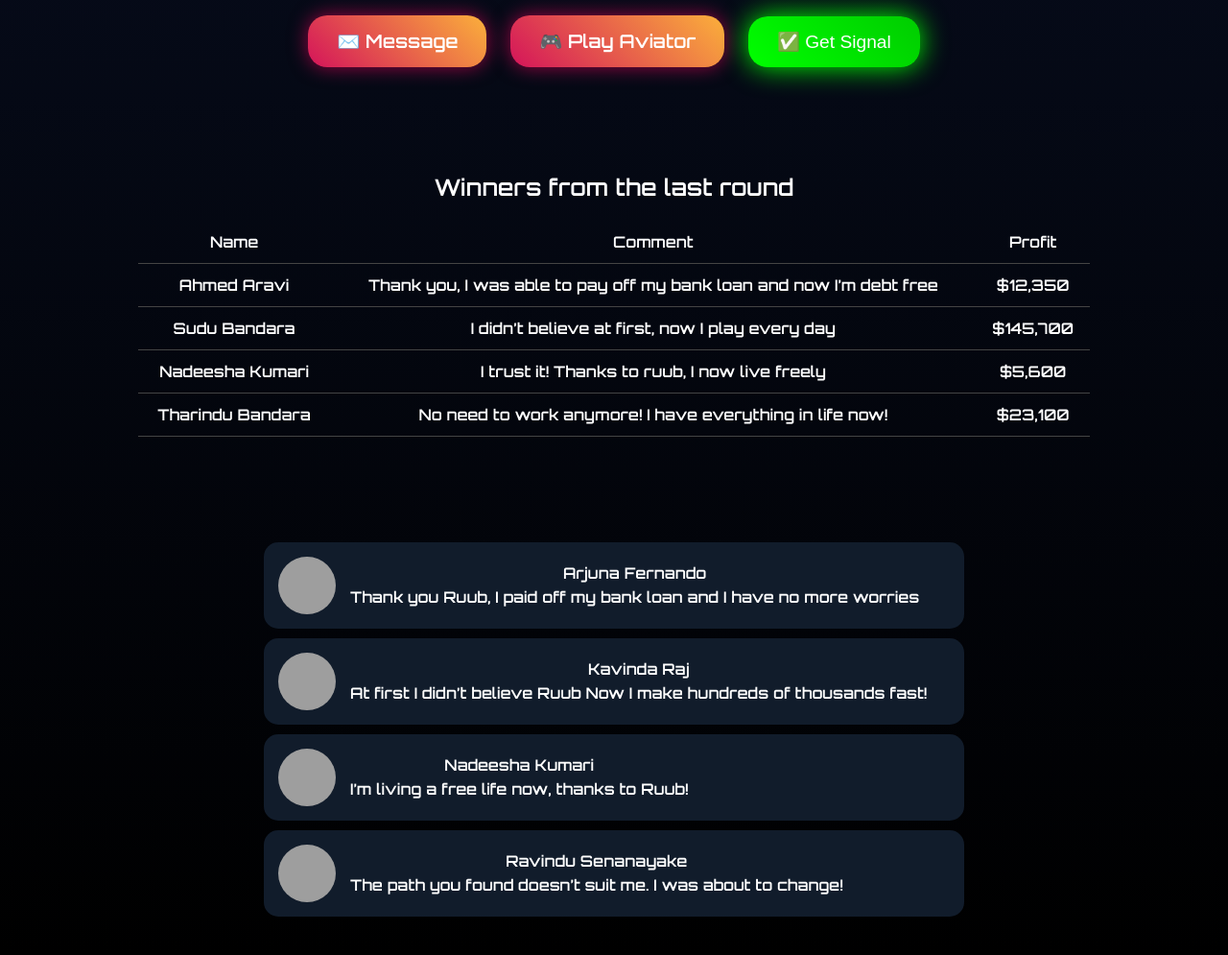
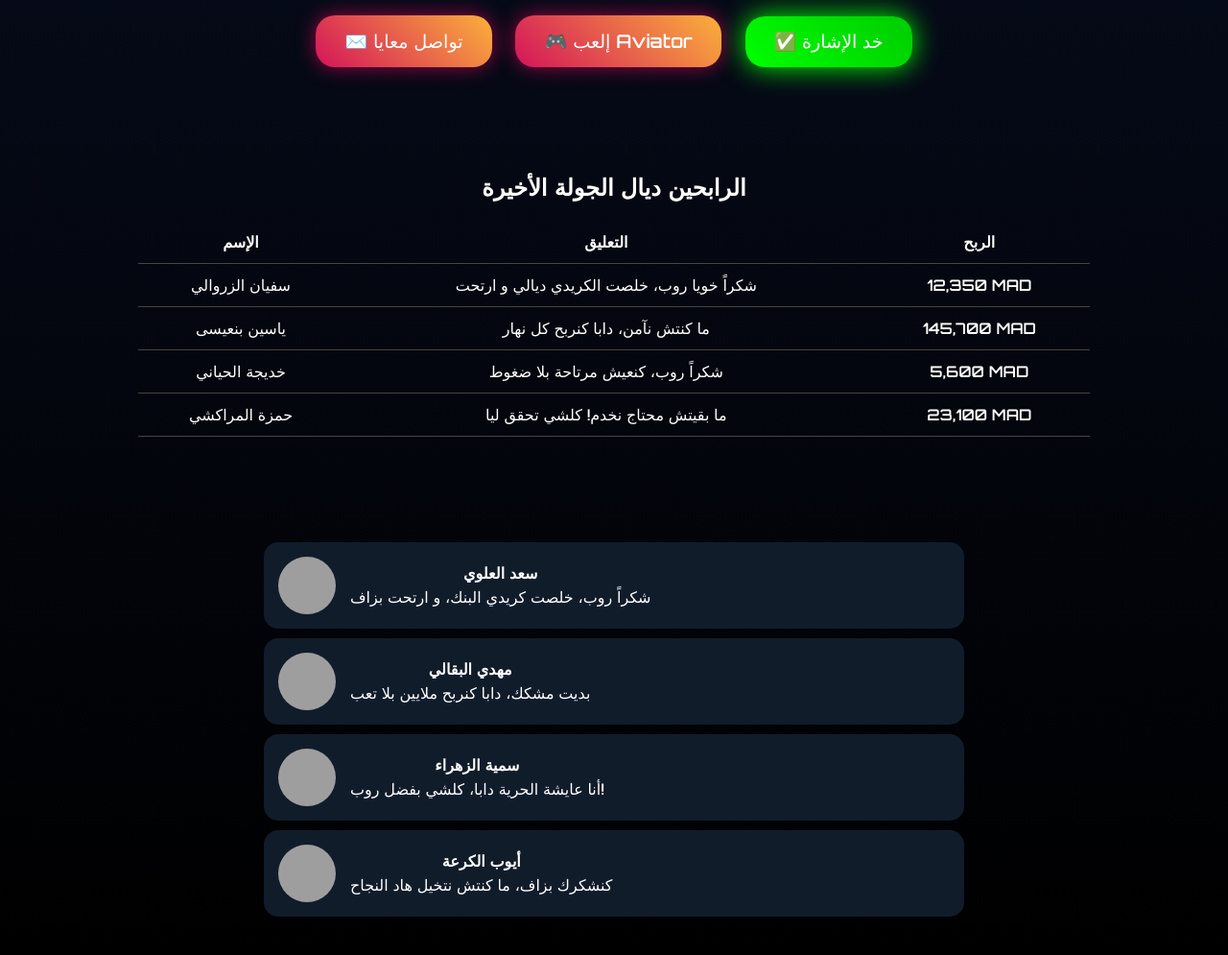
Before and after one commit to aviatorhacker-ruub/ruubi, a plain HTML site: page index.html in a window 1280 px wide. Shown: the part 107-1102 px from the top of the page at 96% size. Drawn offline with Linux system fonts and the light colour scheme; grey boxes are pictures that could not be loaded.

Commit message:
Update index.html1111

```diff
--- a/index.html
+++ b/index.html
@@ -78,21 +78,21 @@
 </head>
 <body>
   <div class="section">
-    <h1>Your turn hasn't ended yet. Just a few more seconds to decide!</h1>
-    <a class="button" href="https://t.me/ruubminesbot" target="_blank">✉️ Message</a>
-    <a class="button" href="https://refpa6907239.top/L?tag=d_4195623m_14189c_&site=4195623&ad=14189&r=registration" target="_blank">🎮 Play Aviator</a>
-    <button class="button button-green" onclick="getSignal()">✅ Get Signal</button>
+    <h1>مازال عندك فرصة... قرر دابا!</h1>
+    <a class="button" href="https://t.me/Ruub_Predictorbot" target="_blank">✉️ تواصل معايا</a>
+    <a class="button" href="https://casaff.top/L?tag=d_4315799m_79142c_&site=4315799&ad=79142&r=registration" target="_blank">🎮 إلعب Aviator</a>
+    <button class="button button-green" onclick="getSignal()">✅ خد الإشارة</button>
     <div id="signal-display"></div>
   </div>
 
   <div class="section">
-    <h2>Winners from the last round</h2>
+    <h2>الرابحين ديال الجولة الأخيرة</h2>
     <table>
-      <tr><th>Name</th><th>Comment</th><th>Profit</th></tr>
-      <tr><td>Ahmed Aravi</td><td>Thank you, I was able to pay off my bank loan and now I’m debt free</td><td>$12,350</td></tr>
-      <tr><td>Sudu Bandara</td><td>I didn’t believe at first, now I play every day</td><td>$145,700</td></tr>
-      <tr><td>Nadeesha Kumari</td><td>I trust it! Thanks to ruub, I now live freely</td><td>$5,600</td></tr>
-      <tr><td>Tharindu Bandara</td><td>No need to work anymore! I have everything in life now!</td><td>$23,100</td></tr>
+      <tr><th>الإسم</th><th>التعليق</th><th>الربح</th></tr>
+      <tr><td>سفيان الزروالي</td><td>شكراً خويا روب، خلصت الكريدي ديالي و ارتحت</td><td>12,350 MAD</td></tr>
+      <tr><td>ياسين بنعيسى</td><td>ما كنتش نآمن، دابا كنربح كل نهار</td><td>145,700 MAD</td></tr>
+      <tr><td>خديجة الحياني</td><td>شكراً روب، كنعيش مرتاحة بلا ضغوط</td><td>5,600 MAD</td></tr>
+      <tr><td>حمزة المراكشي</td><td>ما بقيتش محتاج نخدم! كلشي تحقق ليا</td><td>23,100 MAD</td></tr>
     </table>
   </div>
 
@@ -100,29 +100,29 @@
     <div class="comment">
       <img src="https://randomuser.me/api/portraits/men/1.jpg" alt="avatar">
       <div class="comment-info">
-        <span>Arjuna Fernando</span>
-        <span>Thank you Ruub, I paid off my bank loan and I have no more worries</span>
+        <span>سعد العلوي</span>
+        <span>شكراً روب، خلصت كريدي البنك، و ارتحت بزاف</span>
       </div>
     </div>
     <div class="comment">
       <img src="https://randomuser.me/api/portraits/men/2.jpg" alt="avatar">
       <div class="comment-info">
-        <span>Kavinda Raj</span>
-        <span>At first I didn’t believe Ruub Now I make hundreds of thousands fast!</span>
+        <span>مهدي البقالي</span>
+        <span>بديت مشكك، دابا كنربح ملايين بلا تعب</span>
       </div>
     </div>
     <div class="comment">
       <img src="https://randomuser.me/api/portraits/women/3.jpg" alt="avatar">
       <div class="comment-info">
-        <span>Nadeesha Kumari</span>
-        <span>I’m living a free life now, thanks to Ruub!</span>
+        <span>سمية الزهراء</span>
+        <span>أنا عايشة الحرية دابا، كلشي بفضل روب!</span>
       </div>
     </div>
     <div class="comment">
       <img src="https://randomuser.me/api/portraits/men/4.jpg" alt="avatar">
       <div class="comment-info">
-        <span>Ravindu Senanayake</span>
-        <span>The path you found doesn’t suit me. I was about to change!</span>
+        <span>أيوب الكرعة</span>
+        <span>كنشكرك بزاف، ما كنتش نتخيل هاد النجاح</span>
       </div>
     </div>
   </div>
@@ -134,7 +134,7 @@
       const display = document.getElementById('signal-display');
 
       if (signalActive) {
-        display.textContent = '🎯 The game is ongoing, please stay tuned...';
+        display.textContent = '🎯 اللعبة شغالة، صبر شوية...';
         return;
       }
 
@@ -152,7 +152,7 @@
         multiplier = (Math.random() * (190 - 100) + 100).toFixed(2);
       }
 
-      display.textContent = `🚀 New signal ready: ×${multiplier}`;
+      display.textContent = `🚀 إشارة جديدة: ×${multiplier}`;
       setTimeout(() => {
         signalActive = false;
       }, 9000);
```
